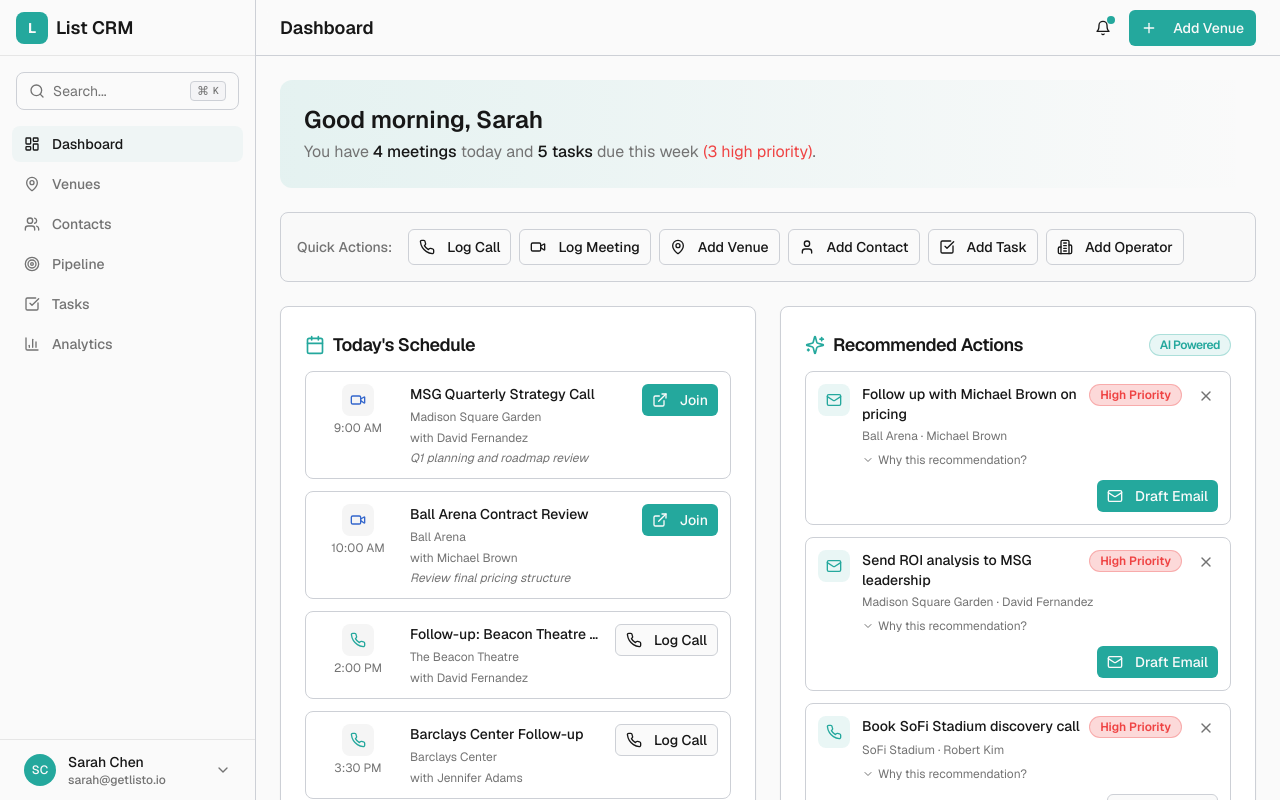
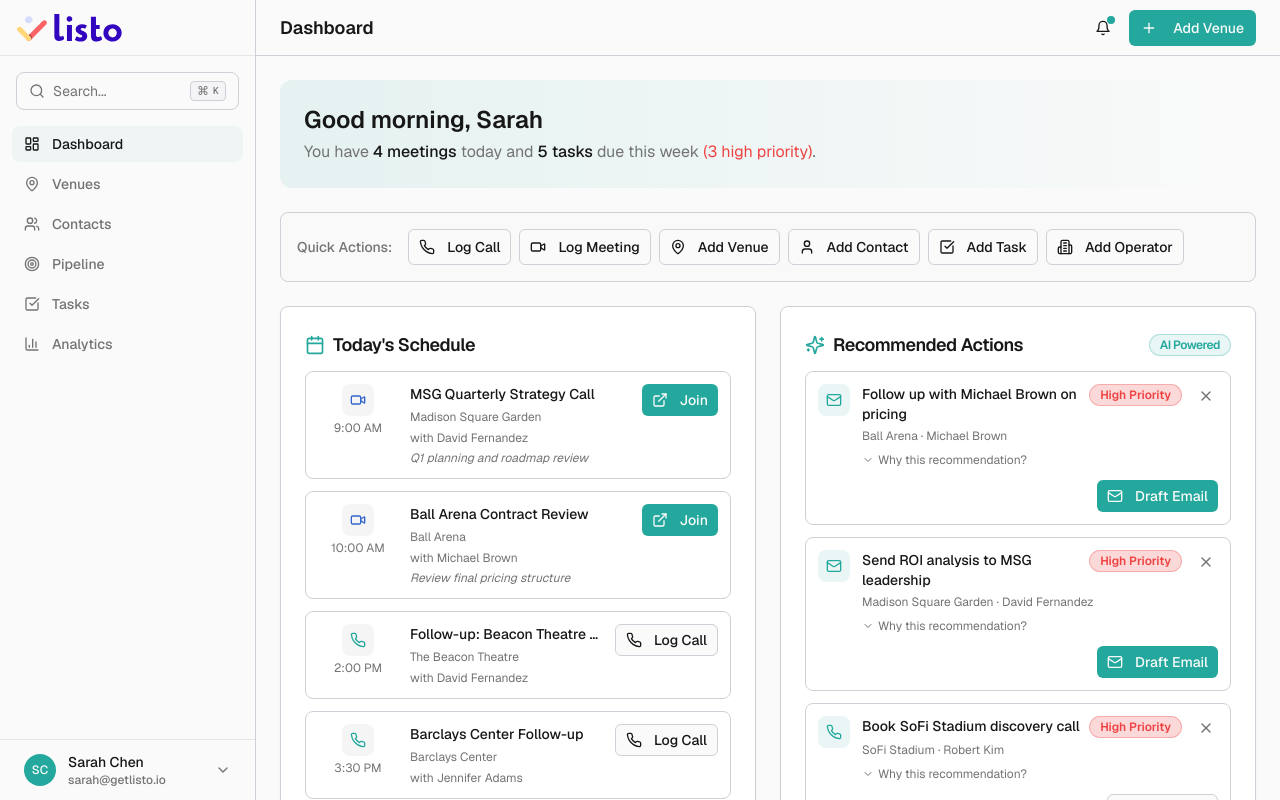
Before and after one commit to tomascalem/listo-crm, a React (Vite) app: page / in a window 1280 px wide. Shown: the top 800 px of the page. Built offline with nearby package versions, Linux system fonts and the light colour scheme; the HTML template or start-up script is replaced by a standard one.

Commit message:
Add Listo logo to sidebar
Replace text placeholder "List CRM" with the actual Listo logo SVG.

Co-Authored-By: Claude Opus 4.5 <noreply@anthropic.com>

```diff
--- a/src/components/crm/sidebar.tsx
+++ b/src/components/crm/sidebar.tsx
@@ -55,11 +55,8 @@ export function Sidebar() {
       <div className="flex h-full flex-col">
         {/* Logo */}
         <div className="flex h-14 items-center border-b border-sidebar-border px-4">
-          <Link to="/" className="flex items-center gap-2">
-            <div className="flex h-8 w-8 items-center justify-center rounded-lg bg-primary">
-              <span className="text-sm font-bold text-primary-foreground">L</span>
-            </div>
-            <span className="text-lg font-semibold text-sidebar-foreground">List CRM</span>
+          <Link to="/" className="flex items-center">
+            <img src="/listo-logo.svg" alt="Listo" className="h-7" />
           </Link>
         </div>
 
```
Also changed, not shown: public/listo-logo.svg (added).
